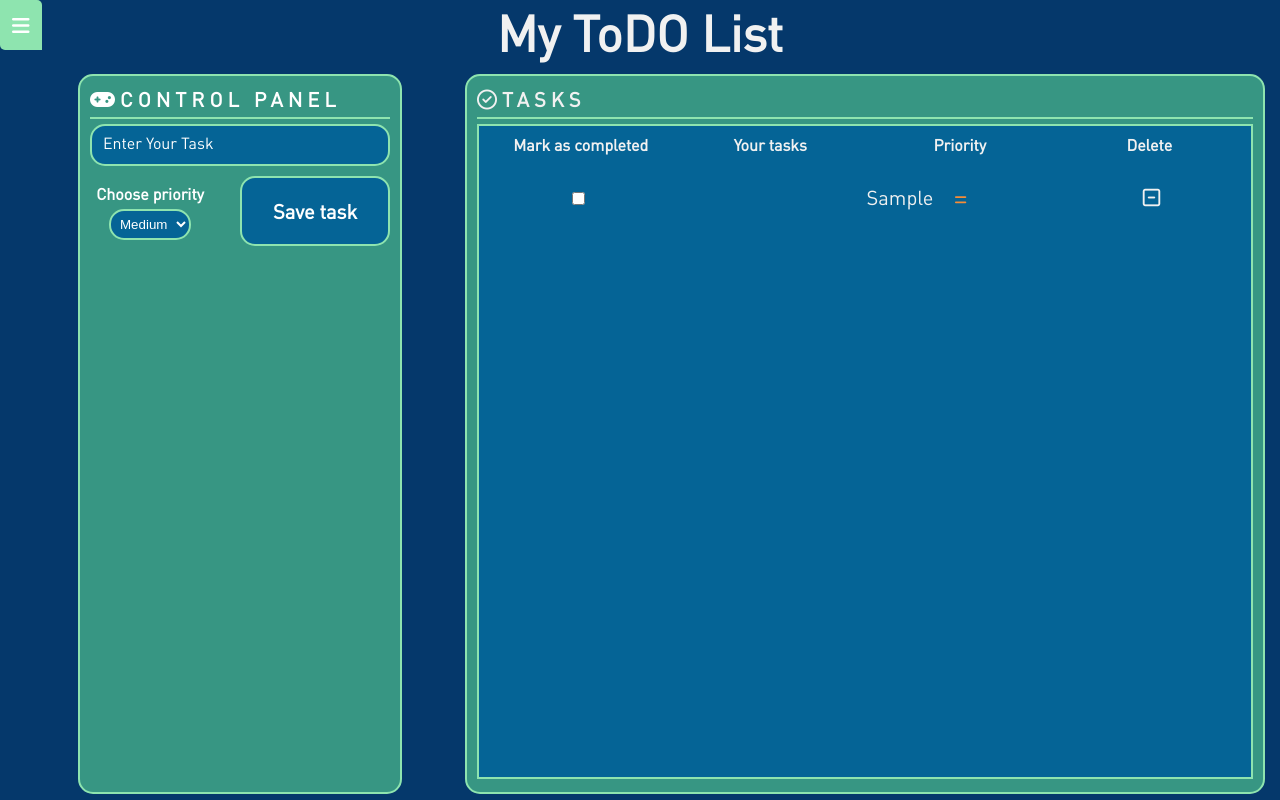
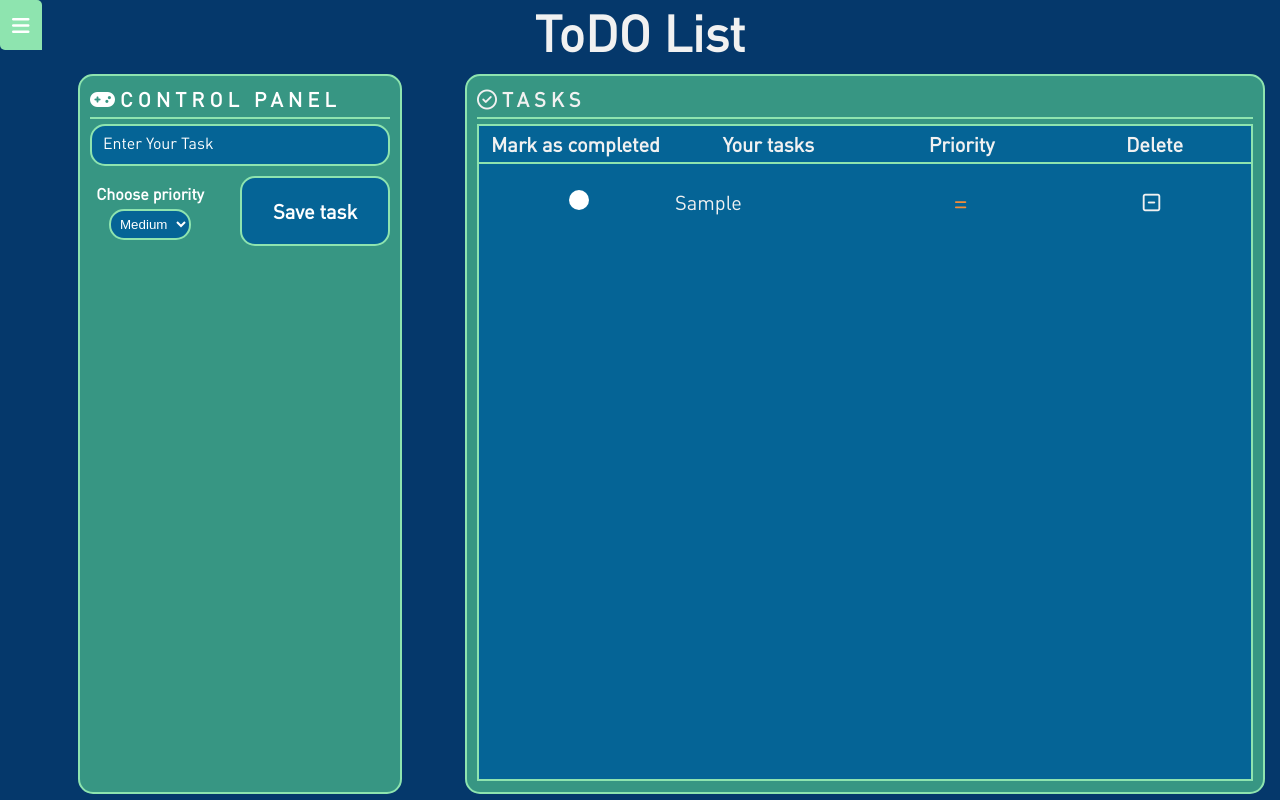
Before and after one commit to glebAndronchyk/todolist, a website built with webpack: page src/index.html in a window 1280 px wide. Both pictures are taken after typing "Sample" into the empty fields and a click on the button "Save task". Built offline with nearby package versions, Linux system fonts and the light colour scheme.

Commit message:
custom checkbox

```diff
--- a/src/index.html
+++ b/src/index.html
@@ -27,7 +27,7 @@
     </aside>
 
     <div class="wrapper">
-      <h1 class="main-title main-title--center">My ToDO List</h1>
+      <h1 class="main-title main-title--center">ToDO List</h1>
       <div class="container container__list">
         <div class="form-container">
 
@@ -57,16 +57,22 @@
         <div class="list">
           <h3 class="list__header"><i class="fa-regular fa-circle-check"></i>tasks</h3>
 
+          <div class="table-header">
+            <div class="table-header__element"><span class="tasks-table__text tasks-table__mark-text">Mark as completed</span></div>
+            <div class="table-header__element"><span class="tasks-table__text tasks-table__user-tasks">Your tasks</span></div>
+            <div class="table-header__element"><span class="tasks-table__text tasks-table__task-priority">Priority</span></div>
+            <div class="table-header__element"><span class="tasks-table__text tasks-table__text-delete-buttons">Delete</span></div>
+          </div>
           <div class="table-wrapper">
             <table class="tasks-table">
-              <thead>
+              <!-- <thead>
                 <tr>
                   <th class="table-header__element"><span class="tasks-table__text tasks-table__mark-text">Mark as completed</span></th>
-                  <th class="table-header__element"><span class="tasks-table__text tasks-table__user-tasks">Your tasks</span></th>
+                  <th class="table-header__element table-header__user-tasks"><span class="tasks-table__text tasks-table__user-tasks">Your tasks</span></th>
                   <th class="table-header__element"><span class="tasks-table__text tasks-table__task-priority">Priority</span></th>
                   <th class="table-header__element"><span class="tasks-table__text tasks-table__text-delete-buttons">Delete</span></th>
                 </tr>
-              </thead>
+              </thead> -->
               <tbody class="table-body" id="tasks-list" />
             </table>
           </div>
--- a/src/js/app.js
+++ b/src/js/app.js
@@ -1,9 +1,9 @@
-'use strict'
-
 import '../scss/app.scss';
-import { setDataToLocalStorage, initLocalStorage, removeItemFromLocalStorage, changeDoneStatus, getAllData, getElementFromData, clearLocalStorageList } from './localStorage';
 import { v4 as uuidv4 } from 'uuid';
-import { Input } from 'postcss';
+/* import { Input } from 'postcss'; */
+import {
+  setDataToLocalStorage, initLocalStorage, removeItemFromLocalStorage, changeDoneStatus, getAllData, clearLocalStorageList,
+} from './localStorage';
 
 /* Your JS Code goes here */
 document.addEventListener('DOMContentLoaded', () => {
@@ -17,8 +17,6 @@ document.addEventListener('DOMContentLoaded', () => {
   const hamburgerMenuOpenButton = document.querySelector('.hamburger');
   const closeHamburgerBtn = document.querySelector('.close-hamburger');
   const overlay = document.querySelector('.overlay');
-	// const taskInput = form.querySelector('#input-text');
-	// const lableForTaskInput = form.querySelector('.input-label');
   let priorityState = 'all';
 
   filterButtons.forEach((btn) => {
@@ -30,12 +28,12 @@ document.addEventListener('DOMContentLoaded', () => {
   deleteAll.addEventListener('click', clearList);
   // taskInput.addEventListener('click', textInInputChecker);
 
-	form.addEventListener('submit', event => {
+  form.addEventListener('submit', (event) => {
     event.preventDefault();
     const eventTarget = event.target;
     const formData = {
-			taskName: eventTarget.elements["input-text"].value,
-			priority: eventTarget.elements["priority-select"].value,
+      taskName: eventTarget.elements['input-text'].value,
+      priority: eventTarget.elements['priority-select'].value,
       isDone: false,
       id: uuidv4(),
     };
@@ -48,7 +46,6 @@ document.addEventListener('DOMContentLoaded', () => {
       renderListItem(formData);
       eventTarget.querySelector('#input-text').value = '';
     }
-
   });
 
   function closeHamburgerMenu() {
@@ -74,7 +71,7 @@ document.addEventListener('DOMContentLoaded', () => {
     if (arr.length === 0) {
       renderEmpty();
     }
-		arr.forEach(item => {
+    arr.forEach((item) => {
       renderListItem(item);
     });
   }
@@ -87,7 +84,7 @@ document.addEventListener('DOMContentLoaded', () => {
     tdEmpty.setAttribute('colspan', '4');
     taskItem.setAttribute('id', 'empty');
 
-		tdEmpty.innerHTML = `<span class="empty-placeholer">Nothing in the list</span>`;
+    tdEmpty.innerHTML = '<span class="empty-placeholer">Nothing in the list</span>';
     taskItem.append(tdEmpty);
     tasksList.append(taskItem);
   }
@@ -99,7 +96,6 @@ document.addEventListener('DOMContentLoaded', () => {
       tasksList.classList.remove('centered');
       empty.remove();
     }
-
   }
 
   function removeAllChildNodes(parent) {
@@ -124,13 +120,19 @@ document.addEventListener('DOMContentLoaded', () => {
   }
 
   function isCompletedChecker(event) {
-		const parent = event.target.parentElement.parentElement;
+    const parent = event.target.parentElement.parentElement.parentElement;
     const ID = parent.getAttribute('data-id');
     const CHECKED = event.target.checked;
     changeDoneStatus(ID, CHECKED);
     if (CHECKED) {
+      // console.log('1 - ent');
+      parent.querySelector('.checkmark').classList.add('shown');
+      parent.querySelector('.check-ico').classList.add('shown');
       parent.querySelector('.list-item__text').classList.add('done');
     } else {
+      // console.log('2 - ent');
+      parent.querySelector('.checkmark').classList.remove('shown');
+      parent.querySelector('.check-ico').classList.remove('shown');
       parent.querySelector('.list-item__text').classList.remove('done');
     }
   }
@@ -147,15 +149,15 @@ document.addEventListener('DOMContentLoaded', () => {
   }
 
   function renderHighPriority() {
-		return `<i class="fa-solid fa-arrow-up high-priority priority"></i>`;
+    return '<i class="fa-solid fa-arrow-up high-priority priority"></i>';
   }
 
   function renderMediumPriority() {
-		return `<i class="fa-solid fa-equals medium-priority priority"></i>`;
+    return '<i class="fa-solid fa-equals medium-priority priority"></i>';
   }
 
   function renderLowPriority() {
-		return `<i class="fa-solid fa-arrow-down low-priority priority"></i>`;
+    return '<i class="fa-solid fa-arrow-down low-priority priority"></i>';
   }
 
   function renderPriority(priority) {
@@ -171,13 +173,6 @@ document.addEventListener('DOMContentLoaded', () => {
     return 'unknown';
   }
 
-	// function wordCounter(taskName) {
-	// 	if (taskName.length > 20) {
-	// 		return `${taskName.substring(0, 20)}...`;
-	// 	}
-	// 	return taskName;
-	// }
-
   function renderListItem(listItem) {
     const tasksList = document.querySelector('#tasks-list');
     const taskRow = document.createElement('tr');
@@ -186,11 +181,21 @@ document.addEventListener('DOMContentLoaded', () => {
     const tdPriority = document.createElement('td');
     const tdDelete = document.createElement('td');
     const deleteButton = document.createElement('button');
-		const isCompletedCheckbox = document.createElement('input');
+    const isCompletedCheckbox = document.createElement('label');
+    const checkBoxInput = document.createElement('input');
+    const checkMark = document.createElement('span');
+    const checkIco = document.createElement('i');
 
-		isCompletedCheckbox.setAttribute('type', 'checkbox');
-		isCompletedCheckbox.setAttribute('name', 'isCompleted');
-		isCompletedCheckbox.checked = listItem.isDone;
+    tdCheckbox.classList.add('td-checkbox');
+    isCompletedCheckbox.classList.add('label-for-checkbox');
+    isCompletedCheckbox.append(checkBoxInput);
+    isCompletedCheckbox.append(checkMark);
+    checkBoxInput.setAttribute('type', 'checkbox');
+    checkBoxInput.checked = listItem.isDone;
+    checkBoxInput.classList.add('mark-checkbox');
+    checkMark.classList.add('checkmark', listItem.isDone ? 'shown' : undefined);
+    checkIco.classList.add('fa-solid', 'fa-check', 'check-ico', listItem.isDone ? 'shown' : undefined);
+    checkMark.append(checkIco);
 
     taskRow.setAttribute('title', listItem.taskName);
 
@@ -202,7 +207,7 @@ document.addEventListener('DOMContentLoaded', () => {
     const test = [tdCheckbox, tdName, tdPriority, tdDelete];
 
     tdCheckbox.append(isCompletedCheckbox);
-		tdName.innerHTML = `<span class="list-item__text ${listItem.isDone ? "done" : null}">${listItem.taskName}</span>`;
+    tdName.innerHTML = `<span class="list-item__text ${listItem.isDone ? 'done' : null}">${listItem.taskName}</span>`;
 
     tdPriority.innerHTML = `${renderPriority(listItem.priority)}`;
     tdDelete.append(deleteButton);
@@ -211,6 +216,6 @@ document.addEventListener('DOMContentLoaded', () => {
     tasksList.append(taskRow);
 
     deleteButton.addEventListener('click', deleteItem);
-		isCompletedCheckbox.addEventListener('change', isCompletedChecker);
+    checkBoxInput.addEventListener('change', isCompletedChecker);
   }
 });
--- a/src/scss/base/_components.scss
+++ b/src/scss/base/_components.scss
@@ -144,37 +144,65 @@ main {
     // }
 }
 
+.table-header {
+    display: flex;
+    align-items: center;
+    justify-content: space-between;
+    background: $deep-blue-bg;
+    border:2px solid $light-green;
+    border-bottom: none;
+    z-index: 10;
+    // box-shadow: 24px 14px 34px 3px rgba(0,0,0,0.41);
+
+    &__element {
+        max-width: 25%;
+        width: 100%;
+        text-align: center;
+        font-weight: bold;
+        padding: 5px 0;
+    }
+}
+
 .table-wrapper {
-    height: calc(100% - 41px);
+    height: calc(100% - 41px - 36px);
     overflow-y: auto;
     position: relative;
     border: 2px solid $light-green;
     background-color: $deep-blue-bg;
+
+
+
+    &::-webkit-scrollbar {
+        width: 10px;
+
+        &-track {
+            background-color: $deep-blue-bg;
+            border-radius: 10px;
+        }
+
+        &-thumb {
+            border-radius: 10px;
+            box-shadow: inset 0 0 6px $dark-green;
+            width: 5px;
+            height: 5px;
+            background-color: rgba(255, 255, 255, 0.3);
+        }
+    }
 }
 
 .tasks-table {
     width: 100%;
     position: relative;
 
-
-    &::-webkit-scrollbar {
-        width: 10px;
-
-        &-track {
-            background-color: $dark-green;
-            border-radius: 10px;
-        }
-
-        &-thumb {
-            border-radius: 10px;
-            // box-shadow: inset 0 0 6px $dark-green;
-            width: 5px;
-            height: 5px;
-            background-color: $light-gray;
-        }
+    &__text {
+        font-size: 20px;
     }
 
-    .table-header__element {
+    // &__user-tasks {
+    //     text-align: left;
+    // }
+
+    .table-header {
         position: sticky;
         top: 0;
         z-index: 1;
@@ -193,6 +221,7 @@ main {
         }
 
         &__text {
+            text-align: left;
             display: block;
             width: 450px;
             font-size: 20px;
@@ -247,16 +276,13 @@ main {
 
     td {
         text-align: center;
+        // border: 1px solid black;
     }
 
     tbody {
         display: block;
         margin-top: 20px;
         text-align: center;
-
-        tr {
-            cursor: pointer;
-        }
 
         tr:hover {
             border-top: $colored-border-for-tr;
@@ -353,7 +379,6 @@ main {
         font-size: 14px;
         background: $deep-blue-bg;
         border-radius: 15px;
-        border: none;
         position: relative;
         border: 2px solid $light-green;
         // text-transform: uppercase;
@@ -404,6 +429,8 @@ main {
         border-bottom-right-radius: 15px;
         // border-right:2px solid transparent ;
         padding: 15px 0;
+        font-weight: bold;
+        font-size: 20px;
     }
 
     .remove-ico {
@@ -427,3 +454,47 @@ main {
         display: block;
     }
 }
+
+.td-checkbox {
+    display: flex;
+    justify-content: center;
+    align-items: center;
+
+    .label-for-checkbox {
+        position: relative;
+        cursor: pointer;
+        width: 20px;
+        height: 20px;
+        margin: 0 auto;
+        display: flex;
+
+        .mark-checkbox {
+            display: none;
+        }
+
+        .checkmark {
+            position: absolute;
+            height: 20px;
+            width: 20px;
+            background-color: #fff;
+            border-radius: 15px;
+            text-align: center;
+            display: flex;
+            justify-content: center;
+            align-items: center;
+
+            &.shown {
+                background-color: #2196F3;
+            }
+
+            .check-ico {
+                display: none;
+                font-size: 15px;
+
+                &.shown {
+                    display: block;
+                }
+            }
+        }
+    }
+}
```
Also changed, not shown: src/js/localStorage.js (+6 -6 lines). Lines whose indentation alone changed are shown as unchanged.
